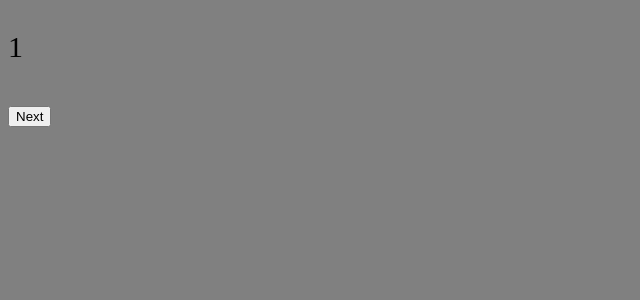
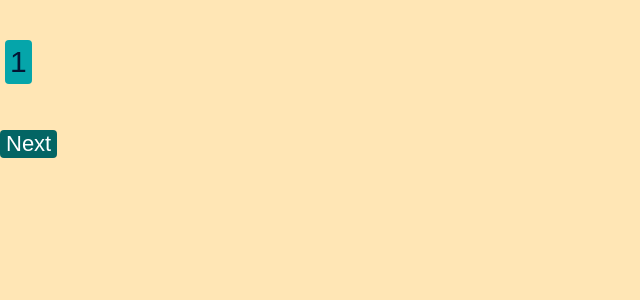
Before and after one commit to danivoro/Fizz-Buzz-React, a React (Create React App) app: page / in a window 1280 px wide. Shown: the top 300 px of the page, without its empty margins (0-640 px from the left). Built offline with nearby package versions, Linux system fonts and the light colour scheme; the HTML template or start-up script is replaced by a standard one.

Commit message:
improving css

```diff
--- a/src/App.css
+++ b/src/App.css
@@ -1,4 +1,53 @@
 body {
-    background-color: gray;
-    font-size: 30px;
+  background-color: #ffe6b5;
+  font-size: 30px;
+  font-family: Arial, sans-serif;
+  margin: 0;
+  /* padding: 20px; */
+}
+
+button {
+  font-size: 22px;
+  background-color: #036564;
+  color: white;
+  border: none;
+  border-radius: 4px;
+  cursor: pointer;
+}
+
+.fizz, .buzz, .number {
+    display: inline-block;
+    margin: 10px 5px;
+    border-radius: 4px;
+    padding: 5px;
   }
+
+.fizz {
+  background-color: #031634;
+  color: aliceblue;
+  border-radius: 4px;
+  margin-right: 5px;
+  margin-left: 5px;
+  margin-bottom: 10px;
+  margin-top: 10px;
+}
+
+.buzz {
+  background-color: #036564;
+  color: aliceblue;
+  border-radius: 4px;
+  margin-right: 5px;
+  margin-left: 5px;
+  margin-bottom: 10px;
+  margin-top: 10px;
+}
+
+.number {
+  background-color: #05a5aa;
+  color: #031634;
+  border-radius: 4px;
+  margin-right: 5px;
+  margin-left: 5px;
+  margin-bottom: 10px;
+  margin-top: 10px;
+}
--- a/src/App.tsx
+++ b/src/App.tsx
@@ -26,10 +26,24 @@ function App() {
     return parallelNumbers.map((x) => fizzBuzz(x));
   }
 
+  function classForFizzBuzz(value: string | number) {
+    if (value === 'Fizz') {
+      return 'fizz';
+    }
+    if (value === 'Buzz') {
+      return 'buzz';
+    }
+    return 'number';
+  }
+
 
   return (
     <>
-      <p>{arrayToFizzBuzz(paralelNumbers).join(' ')}</p>
+      <p>
+      {arrayToFizzBuzz(paralelNumbers).map((item, index) => (
+        <span key={index} className={classForFizzBuzz(item)}>{item} </span>
+      ))}
+      </p>
       <button onClick={generateParalelNumbers}>Next</button>
     </>
   )
```
